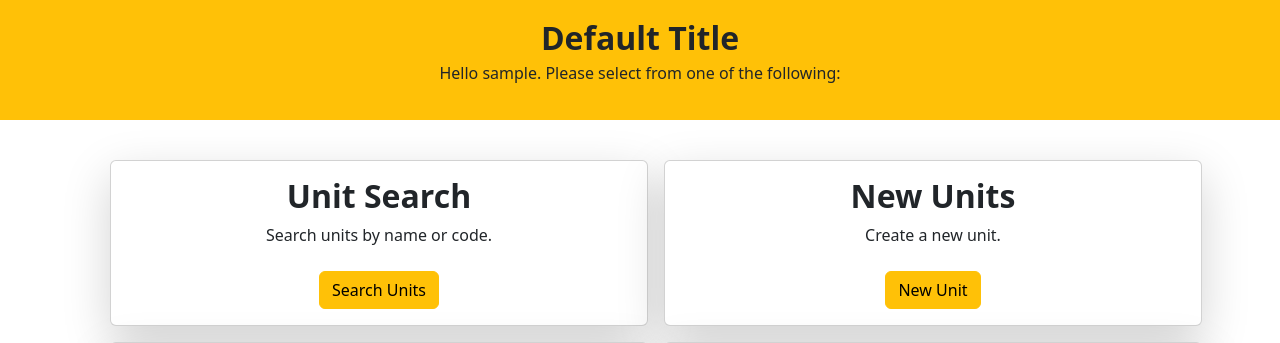
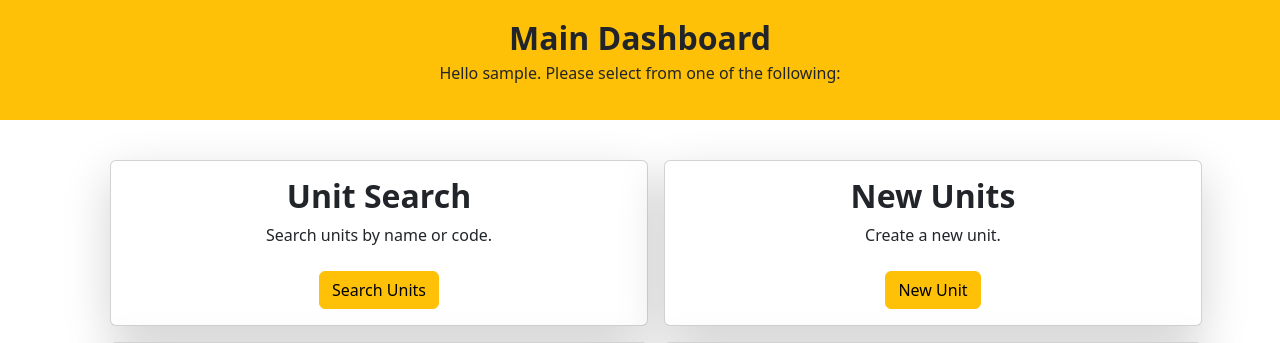
Before and after one commit to VoonYan/AI-Learning-Outcome-Builder, a Flask app: page / in a window 1280 px wide. Shown: the part 95-438 px from the top of the page. Run offline with Flask 3, Linux system fonts and the light colour scheme; a user stored in the database is signed in; tables that the repository leaves empty hold one stand-in row (values such as "Sample post").

Commit message:
Add and edit banner title and banner subtitle

```diff
--- a/app/templates/main_page.html
+++ b/app/templates/main_page.html
@@ -1,11 +1,13 @@
 {% extends "base_main.html" %}
 
 {% block title %}Main Dashboard{% endblock %}
+{% block banner_title %}Main Dashboard{% endblock %}
 {% block banner_subtitle %}
 <div class="text-center">
 Hello {{ username }}. Please select from one of the following:
 </div>
 {% endblock %}
+
 
 {% block content %}
 <div class="container-fluid m-3">
```
